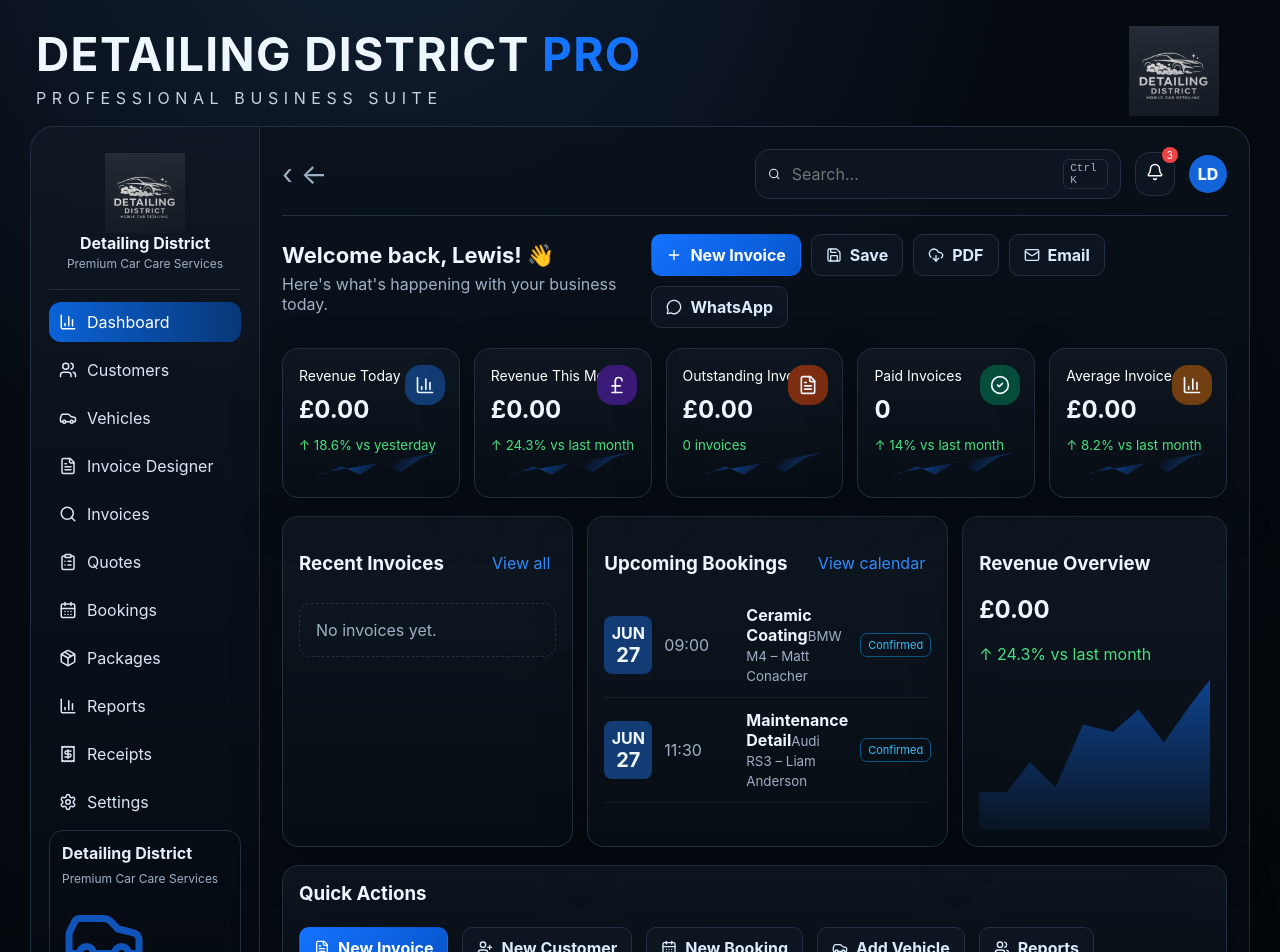
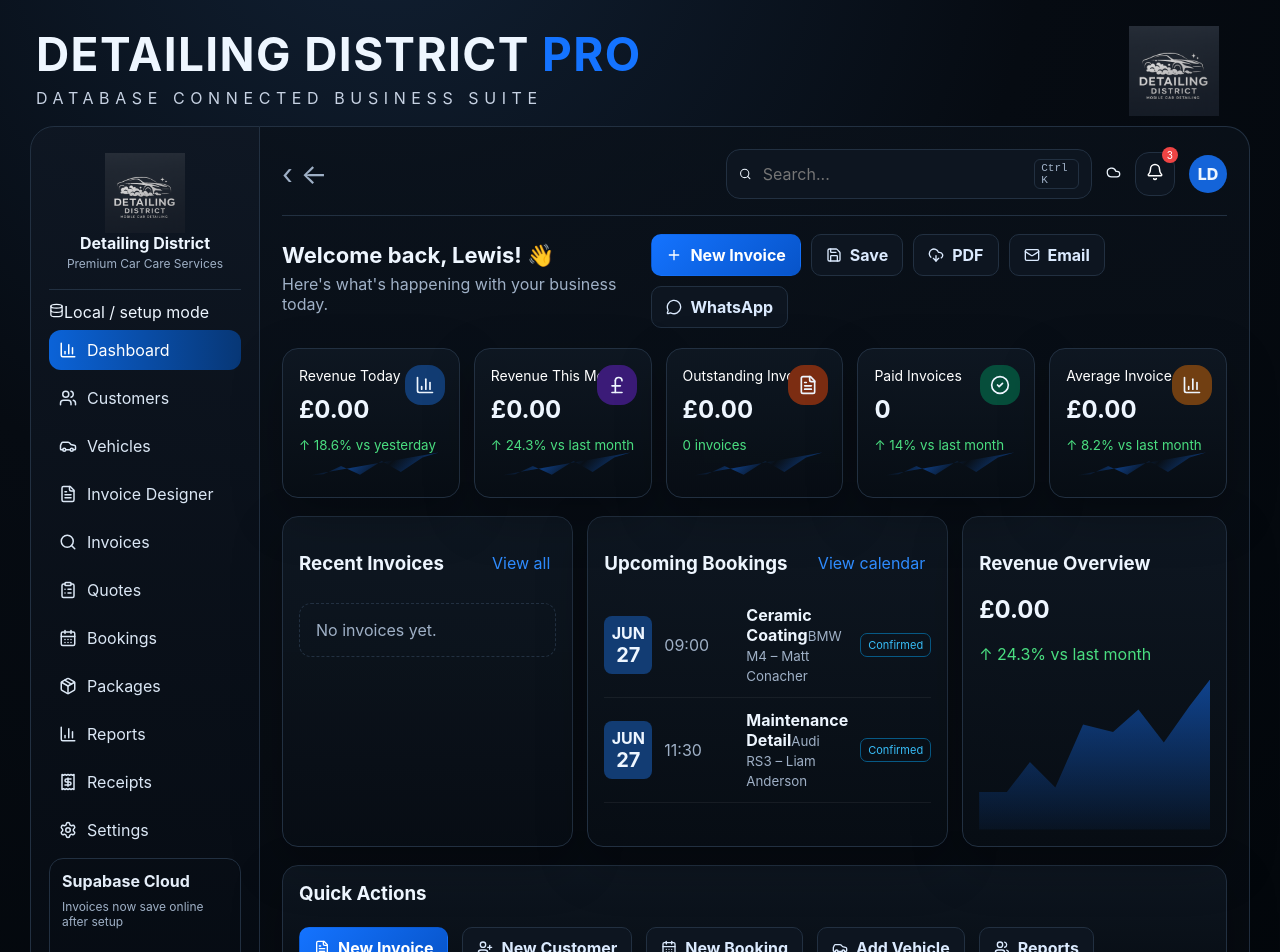
Before and after one commit to LeStylez/detailing-district-app, a React (Vite) app: page / in a window 1280 px wide. Shown: the top 952 px of the page. Built offline with nearby package versions, Linux system fonts and the light colour scheme.

Commit message:
Add files via upload

```diff
--- a/src/components/layout/Hero.jsx
+++ b/src/components/layout/Hero.jsx
@@ -1,2 +1,2 @@
 const logo = '/logo.png'
-export default function Hero() { return <header className="hero no-print"><div><h1>DETAILING DISTRICT <span>PRO</span></h1><p>PROFESSIONAL BUSINESS SUITE</p></div><img src={logo} onError={e=>e.currentTarget.style.display='none'} /></header> }
+export default function Hero() { return <header className="hero no-print"><div><h1>DETAILING DISTRICT <span>PRO</span></h1><p>DATABASE CONNECTED BUSINESS SUITE</p></div><img src={logo} onError={e=>e.currentTarget.style.display='none'} /></header> }
--- a/src/components/layout/Sidebar.jsx
+++ b/src/components/layout/Sidebar.jsx
@@ -1,15 +1,16 @@
-import { BarChart3, Users, FileText, Receipt, Settings, Search, CalendarDays, Car, Package, ClipboardList, Download, Upload } from 'lucide-react'
+import { BarChart3, Users, FileText, Receipt, Settings, Search, CalendarDays, Car, Package, ClipboardList, Download, Upload, Database } from 'lucide-react'
 const logo = '/logo.png'
 export const navItems = [
   ['dashboard', BarChart3, 'Dashboard'], ['customers', Users, 'Customers'], ['vehicles', Car, 'Vehicles'], ['invoice', FileText, 'Invoice Designer'],
   ['invoices', Search, 'Invoices'], ['quotes', ClipboardList, 'Quotes'], ['bookings', CalendarDays, 'Bookings'], ['packages', Package, 'Packages'],
   ['reports', BarChart3, 'Reports'], ['receipts', Receipt, 'Receipts'], ['settings', Settings, 'Settings'],
 ]
-export default function Sidebar({ tab, setTab, onExport, onImportClick }) {
+export default function Sidebar({ tab, setTab, onExport, onImportClick, dbStatus }) {
   return <aside className="nav no-print">
     <div className="brand"><img src={logo} onError={e=>e.currentTarget.style.display='none'} /><div><b>Detailing District</b><span>Premium Car Care Services</span></div></div>
+    <div className={`dbStatus ${dbStatus === 'connected' ? 'online' : 'offline'}`}><Database size={15}/>{dbStatus === 'connected' ? 'Database connected' : 'Local / setup mode'}</div>
     {navItems.map(([key, Icon, label]) => <button key={key} onClick={() => setTab(key)} className={tab === key ? 'active' : ''}><Icon size={18}/>{label}</button>)}
-    <div className="navcard"><b>Detailing District</b><span>Premium Car Care Services</span><Car size={84}/></div>
+    <div className="navcard"><b>Supabase Cloud</b><span>Invoices now save online after setup</span><Car size={84}/></div>
     <div className="navfoot"><button onClick={onExport}><Download size={16}/>Export Backup</button><button onClick={onImportClick}><Upload size={16}/>Import Backup</button></div>
   </aside>
 }
--- a/src/components/layout/TopBar.jsx
+++ b/src/components/layout/TopBar.jsx
@@ -1,9 +1,9 @@
-import { Bell, DownloadCloud, Mail, MessageCircle, Plus, Save, Search } from 'lucide-react'
+import { Bell, DownloadCloud, Mail, MessageCircle, Plus, Save, Search, Cloud } from 'lucide-react'
 import Button from '../ui/Button.jsx'
-export default function TopBar({ tab, search, setSearch, onNewInvoice, onSave, onPdf, onEmail, onWhatsapp, busy }) {
+export default function TopBar({ tab, search, setSearch, onNewInvoice, onSave, onPdf, onEmail, onWhatsapp, busy, dbStatus }) {
   const titles = { dashboard:'Welcome back, Lewis! 👋', customers:'Customers', vehicles:'Vehicles', invoice:'Invoice Designer', invoices:'Invoices', quotes:'Quotes', bookings:'Bookings', packages:'Packages', reports:'Reports', receipts:'Receipts', settings:'Business Settings' }
   return <>
-    <div className="bar no-print"><div className="back">‹  ←</div><div className="searchbox"><Search size={16}/><input placeholder="Search..." value={search} onChange={e=>setSearch(e.target.value)} /><kbd>Ctrl K</kbd></div><button className="bell"><Bell size={18}/><span>3</span></button><div className="avatar">LD</div></div>
+    <div className="bar no-print"><div className="back">‹  ←</div><div className="searchbox"><Search size={16}/><input placeholder="Search..." value={search} onChange={e=>setSearch(e.target.value)} /><kbd>Ctrl K</kbd></div><div className={`cloudPill ${dbStatus === 'connected' ? 'online' : 'offline'}`}><Cloud size={15}/>{dbStatus}</div><button className="bell"><Bell size={18}/><span>3</span></button><div className="avatar">LD</div></div>
     <header className="top no-print"><div><h2>{titles[tab] || 'Dashboard'}</h2><p>{tab === 'dashboard' ? "Here's what's happening with your business today." : 'Manage your Detailing District workflow.'}</p></div><div className="actions"><Button onClick={onNewInvoice}><Plus size={16}/>New Invoice</Button><Button variant="outline" onClick={onSave}><Save size={16}/>Save</Button><Button variant="outline" onClick={onPdf} disabled={busy}><DownloadCloud size={16}/>{busy ? 'Building...' : 'PDF'}</Button><Button variant="outline" onClick={onEmail}><Mail size={16}/>Email</Button><Button variant="outline" onClick={onWhatsapp}><MessageCircle size={16}/>WhatsApp</Button></div></header>
   </>
 }
```
